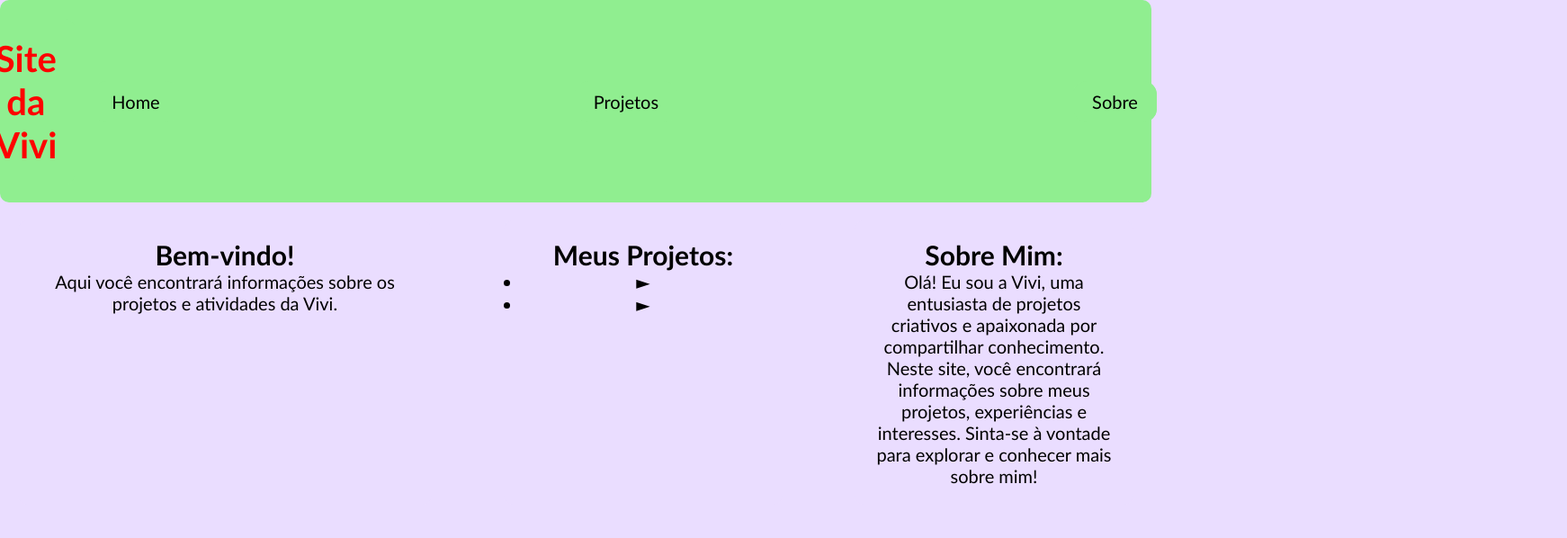
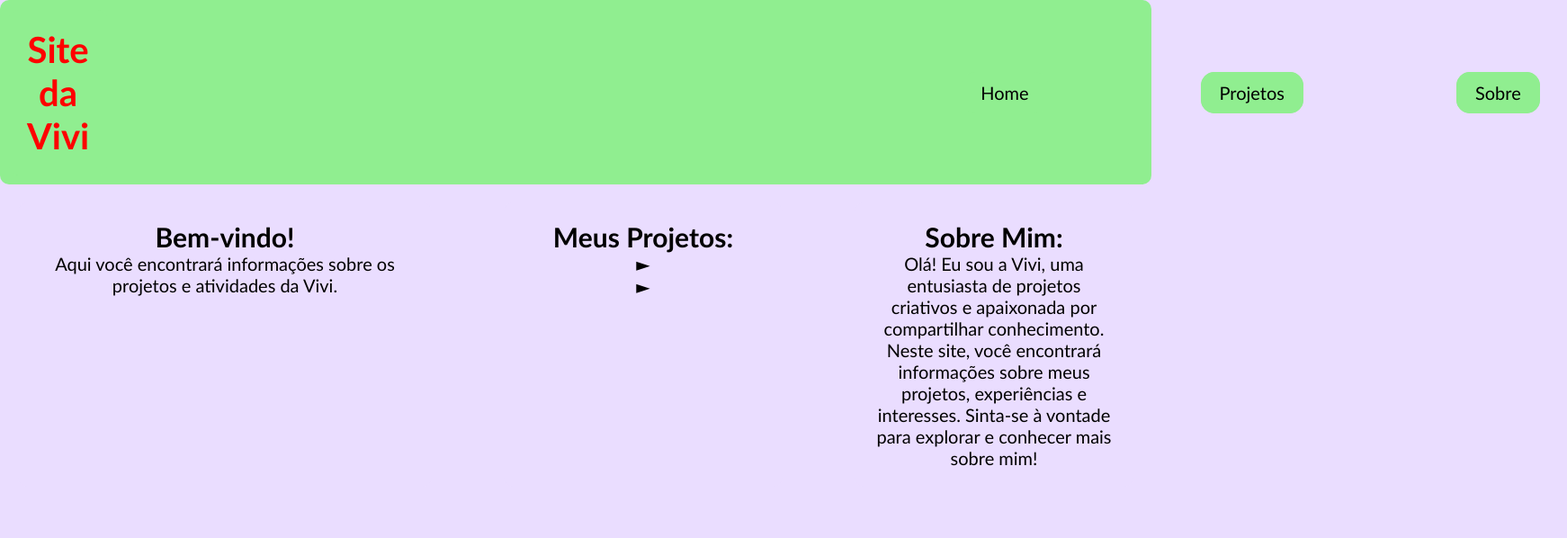
Before and after one commit to VivianeKlein/VivianeKlein.github.io, a plain HTML site: page index.html in a window 1280 px wide. Shown: the top 598 px of the page at 90% size, 1742 px wide, since content can reach past the window. Drawn offline with Linux system fonts and the light colour scheme.

Commit message:
tentando ajustar menu

```diff
--- a/assets/css/tema.css
+++ b/assets/css/tema.css
@@ -24,23 +24,38 @@
     background-color: lightgreen;
 }
 
-
 header {
     background-color: lightgreen;
-    padding: 20px;
+    padding: 10px;
     display: flex;
     justify-content: center;
     align-items: center;
+    padding-right: 30px;
+    display: flex;
+    justify-content: space-between;
 }
+nav{
+    display: flex;
+    justify-content: center;
+    align-items: center;
+    gap: 20px;
+}
+nav h1{
+    font-size: 40px;
+    color: red;
+    margin-right: 900px;
+    padding-left: 20px;
+}
+
 nav ul{
     list-style: none;
     display: flex;
-    gap: 420px;
+    gap: 150px;
     font-family: 'Trebuchet MS', 'Lucida Sans Unicode', 'Lucida Grande', 'Lucida Sans', Arial, sans-serif;
     font-size: 20px;
-    padding: 10px;
+    padding: 20px;
 }
-.produtos ul{
+.projetos ul{
     list-style: none;
     padding: 0;
 }
--- a/index.html
+++ b/index.html
@@ -10,8 +10,9 @@
 
 <body>
     <header>
+        <nav>
         <h1>Site da Vivi</h1>
-        <nav>
+
             <ul>
                 <li><a href="index.html">Home</a></li>
                 <li><a href="projetos.html">Projetos</a></li>
```
